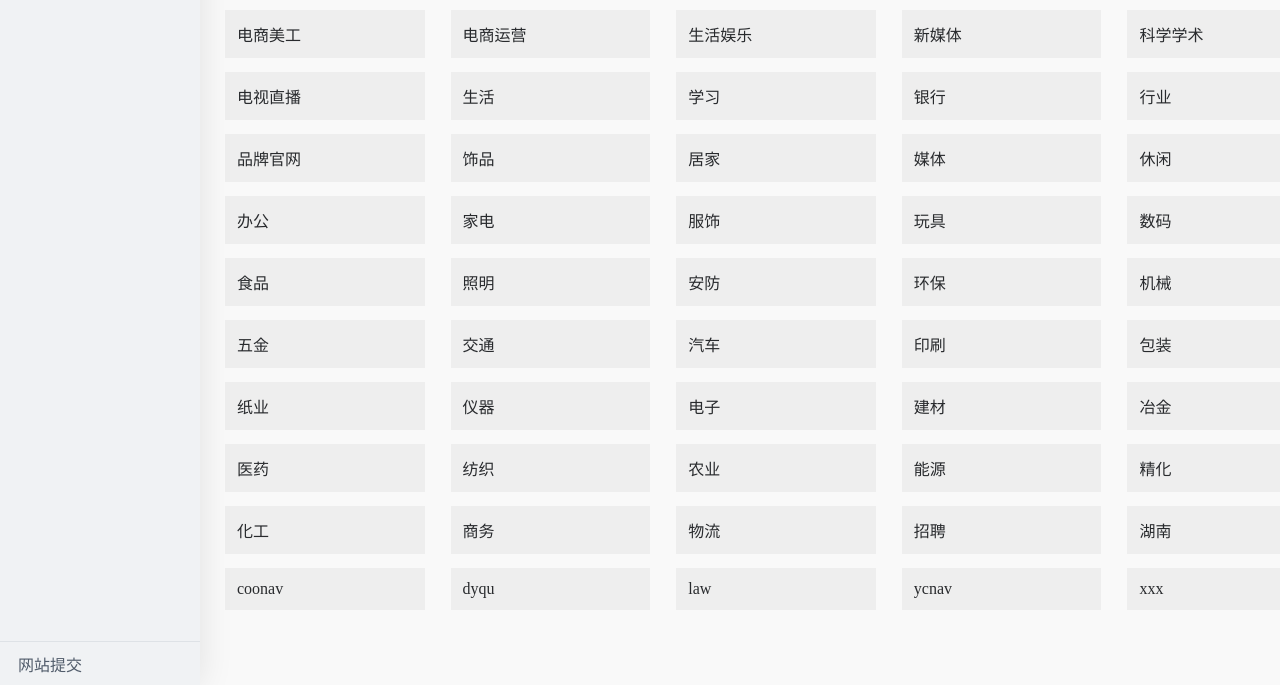
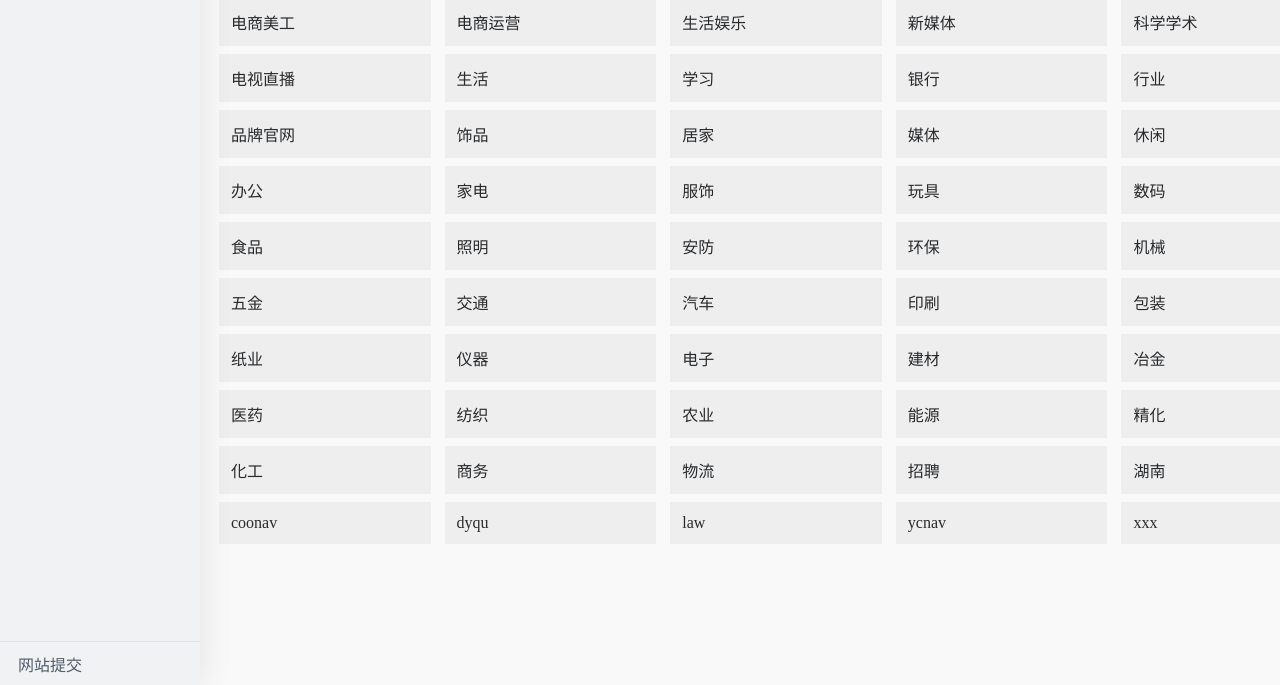
Before and after one commit to stbui/link, a website: page index.html in a window 1280 px wide. Shown: the part 115-800 px from the top of the page. Drawn offline with Linux system fonts and the light colour scheme.

Commit message:
feat: wip

```diff
--- a/index.html
+++ b/index.html
@@ -151,7 +151,7 @@
       .flex-item {
         flex: 0 0 20%;
         border: 1px solid transparent;
-        padding: 0 12px;
+        padding: 0 6px;
         overflow: hidden;
         white-space: nowrap;
       }
@@ -161,7 +161,7 @@
         flex-direction: column;
         word-wrap: break-word;
         background-color: #eee;
-        margin-bottom: 12px;
+        margin-bottom: 6px;
       }
       .card-body {
         position: relative;
```
